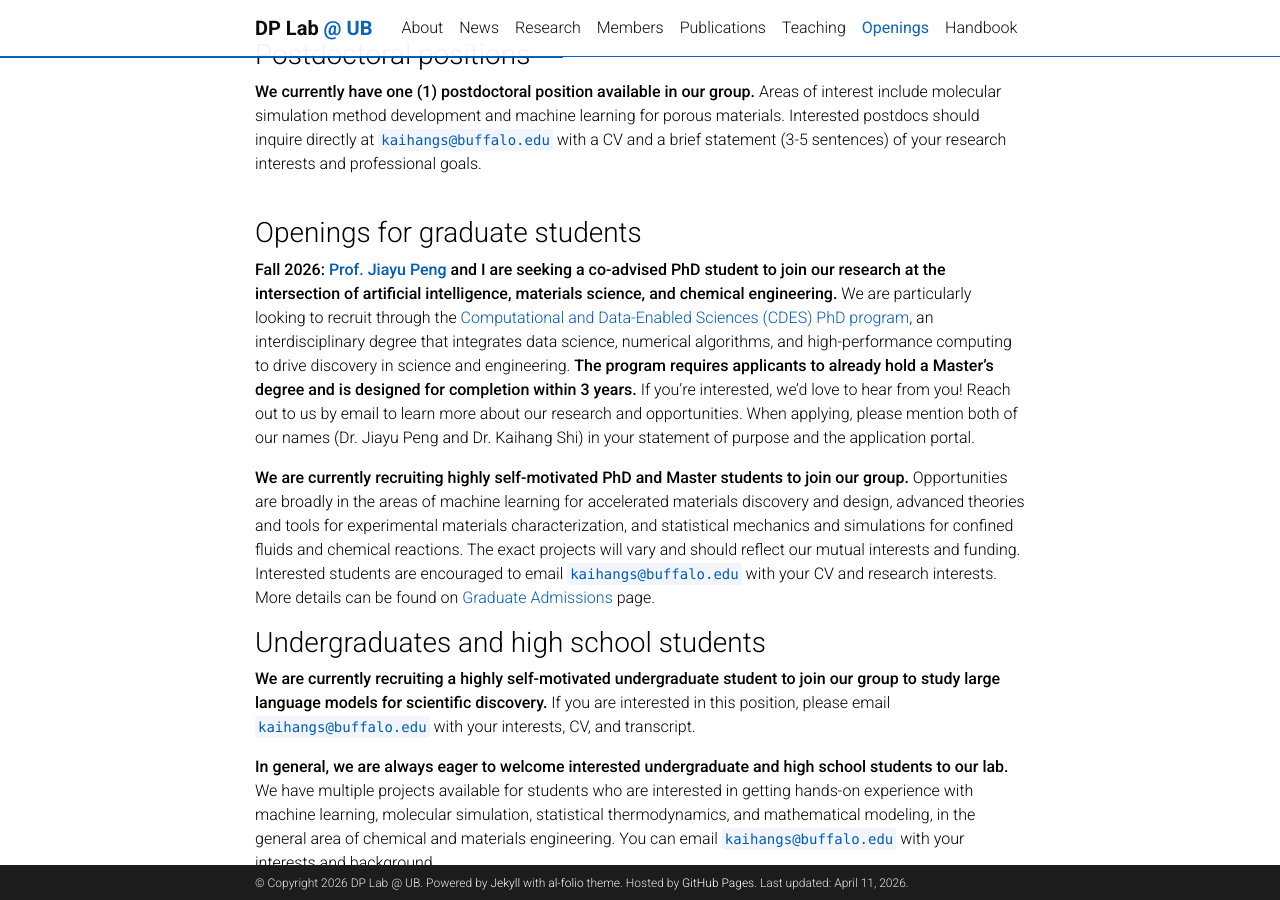
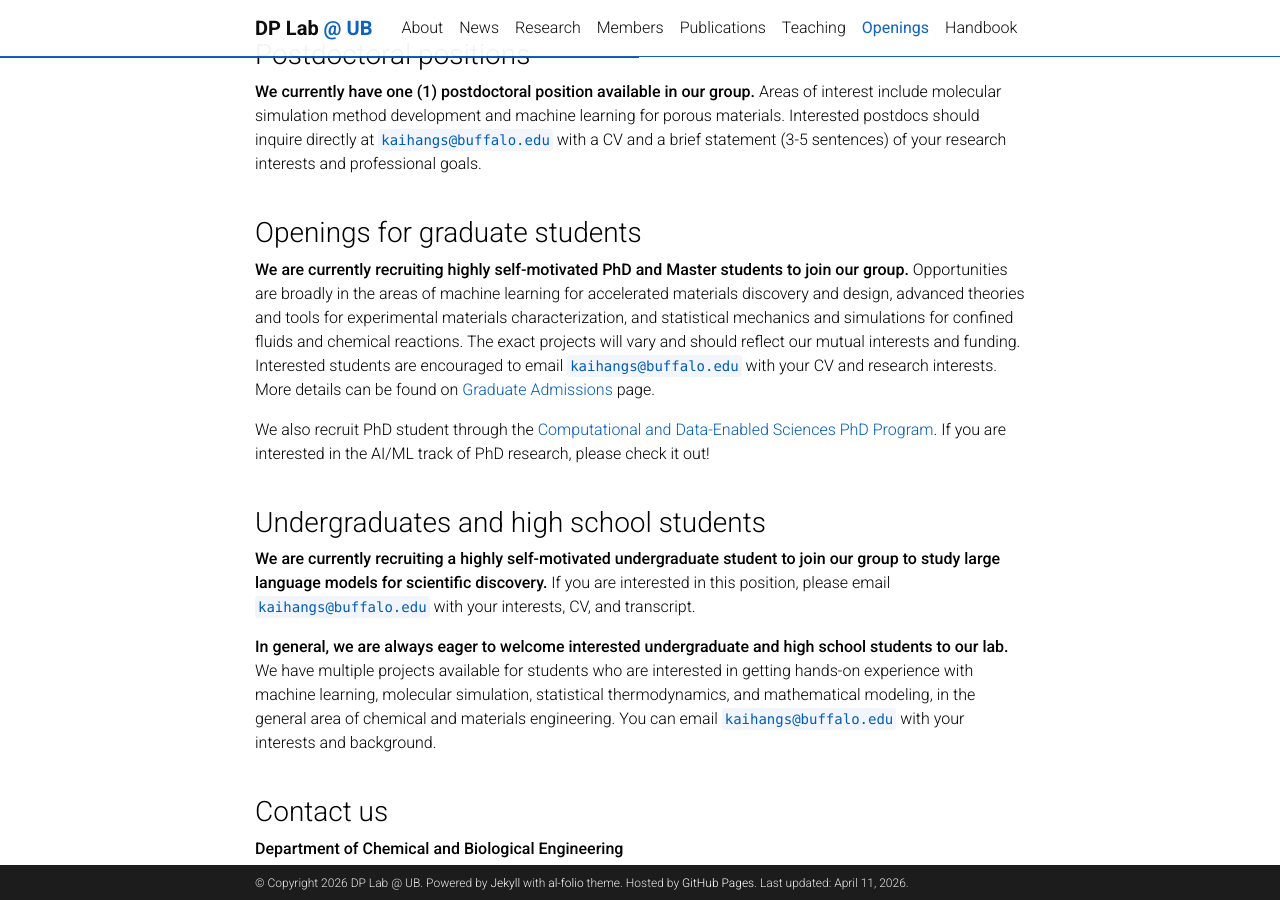
Before and after one commit to ShiResearchGroup/shiresearchgroup.github.io, a Jekyll site: the page built from _pages/openings.md, in a window 1280 px wide and 900 px high, scrolled down 448 px. Built offline with Jekyll 4.4.1, drawn with Linux system fonts in a browser that asks for light colours; full-size pictures stand in for the smaller copies a plugin makes; comment, search, counter and statistics services are not loaded; a style sheet for code colours, icons or effects is not loaded.

Commit message:
Update openings.md

```diff
--- a/_pages/openings.md
+++ b/_pages/openings.md
@@ -17,11 +17,11 @@
 **We currently have one (1) postdoctoral position available in our group.** Areas of interest include molecular simulation method development and machine learning for porous materials. Interested postdocs should inquire directly at `kaihangs@buffalo.edu` with a CV and a brief statement (3-5 sentences) of your research interests and professional goals. <br><br>
 
 ### Openings for graduate students <br>
-**Fall 2026: [Prof. Jiayu Peng](https://ubwp.buffalo.edu/jiayu-peng-lab/) and I are seeking a co-advised PhD student to join our research at the intersection of artificial intelligence, materials science, and chemical engineering.** We are particularly looking to recruit through the [Computational and Data-Enabled Sciences (CDES) PhD program](https://www.buffalo.edu/ai-data-science/academics/grad/cdse-phd.html), an interdisciplinary degree that integrates data science, numerical algorithms, and high-performance computing to drive discovery in science and engineering. **The program requires applicants to already hold a Master’s degree and is designed for completion within 3 years.** If you’re interested, we’d love to hear from you! Reach out to us by email to learn more about our research and opportunities. When applying, please mention both of our names (Dr. Jiayu Peng and Dr. Kaihang Shi) in your statement of purpose and the application portal. <br>
+<!-- **Fall 2026: [Prof. Jiayu Peng](https://ubwp.buffalo.edu/jiayu-peng-lab/) and I are seeking a co-advised PhD student to join our research at the intersection of artificial intelligence, materials science, and chemical engineering.** We are particularly looking to recruit through the [Computational and Data-Enabled Sciences (CDES) PhD program](https://www.buffalo.edu/ai-data-science/academics/grad/cdse-phd.html), an interdisciplinary degree that integrates data science, numerical algorithms, and high-performance computing to drive discovery in science and engineering. **The program requires applicants to already hold a Master’s degree and is designed for completion within 3 years.** If you’re interested, we’d love to hear from you! Reach out to us by email to learn more about our research and opportunities. When applying, please mention both of our names (Dr. Jiayu Peng and Dr. Kaihang Shi) in your statement of purpose and the application portal. <br> -->
 
 **We are currently recruiting highly self-motivated PhD and Master students to join our group.** Opportunities are broadly in the areas of machine learning for accelerated materials discovery and design, advanced theories and tools for experimental materials characterization, and statistical mechanics and simulations for confined fluids and chemical reactions. The exact projects will vary and should reflect our mutual interests and funding. Interested students are encouraged to email `kaihangs@buffalo.edu` with your CV and research interests. More details can be found on [Graduate Admissions](https://engineering.buffalo.edu/chemical-biological/academics/graduate/admissions.html) page. <br>
 
-<!-- We also recruit PhD student through the [Computational and Data-Enabled Sciences PhD Program](https://www.buffalo.edu/ai-data-science/academics/grad/cdse-phd.html). If you are more interested in the AI/ML track of PhD research, please check it out!<br><br> -->
+We also recruit PhD student through the [Computational and Data-Enabled Sciences PhD Program](https://www.buffalo.edu/ai-data-science/academics/grad/cdse-phd.html). If you are interested in the AI/ML track of PhD research, please check it out!<br><br>
 
 ### Undergraduates and high school students<br>
 **We are currently recruiting a highly self-motivated undergraduate student to join our group to study large language models for scientific discovery.** If you are interested in this position, please email `kaihangs@buffalo.edu` with your interests, CV, and transcript. <br>
```
